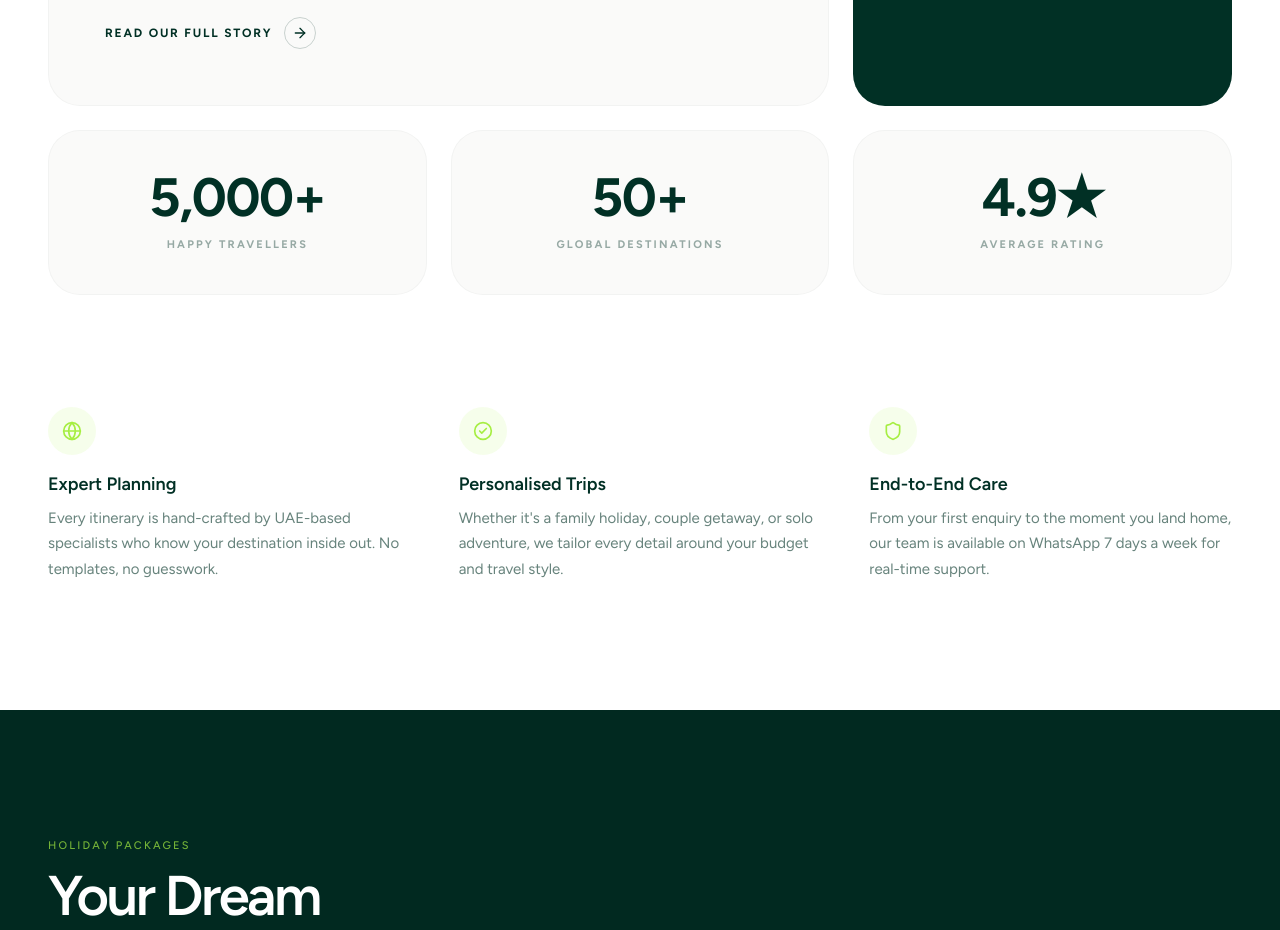
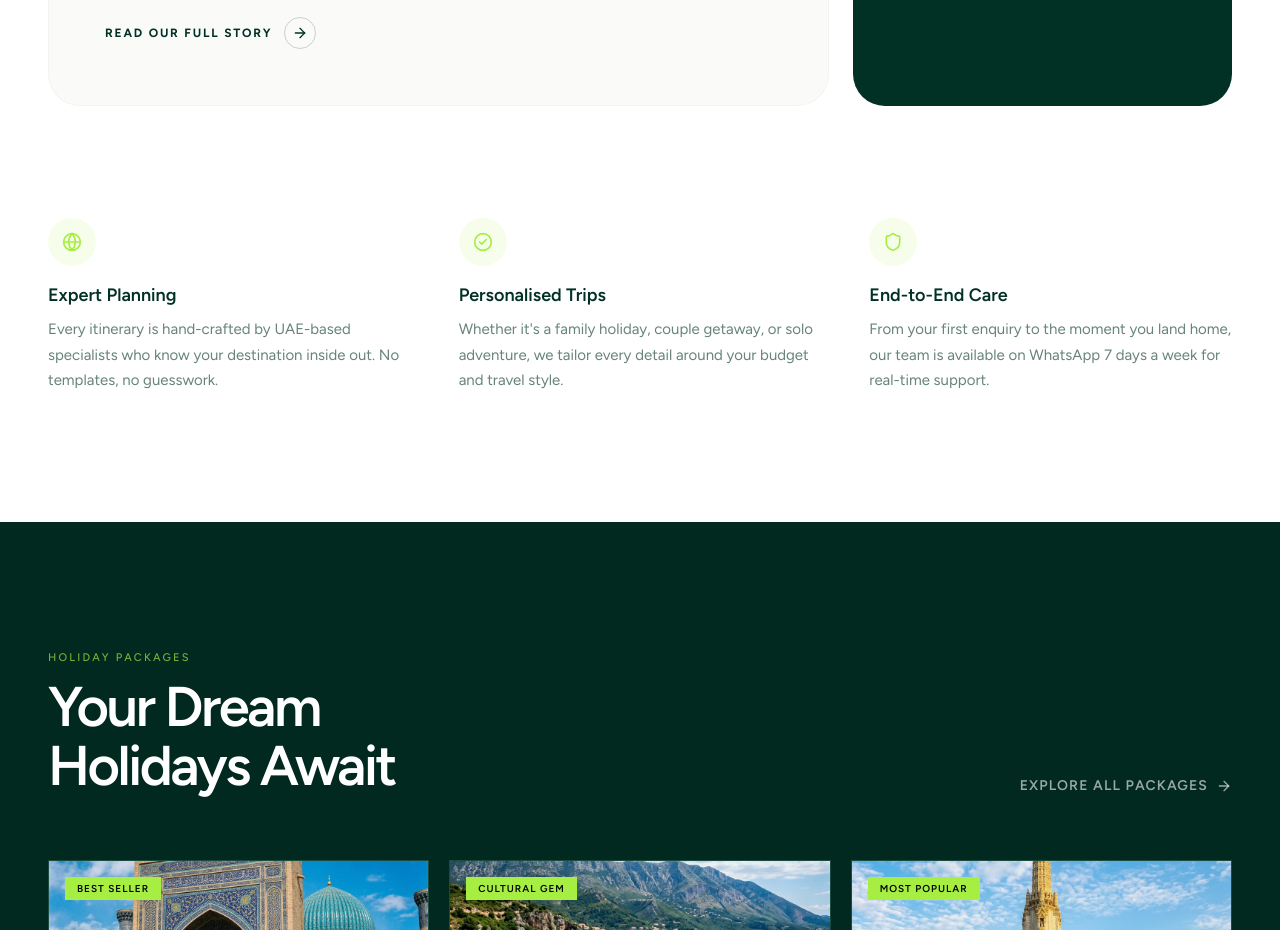
Before and after one commit to salmanpkabu-del/skylight, a Next.js app: page / in a window 1280 px wide. Shown: the part 1580-2510 px from the top of the page. Built offline with nearby package versions, Linux system fonts and the light colour scheme.

Commit message:
UI: remove redundant stat cards from About section bento grid

```diff
--- a/components/About.tsx
+++ b/components/About.tsx
@@ -106,21 +106,6 @@ export default function About() {
             </p>
           </div>
 
-          {/* Bottom Stat Cards */}
-          <div className="reveal lg:col-span-4 bg-[#fafaf9] rounded-[32px] p-10 flex flex-col justify-center items-center text-center border border-brand-dark/[0.03] hover:border-brand-dark/10 transition-colors">
-            <p className="text-[54px] font-bold text-brand-dark leading-none tracking-tight mb-3">5,000+</p>
-            <p className="text-[11px] font-bold tracking-[0.2em] uppercase text-brand-dark/40">Happy Travellers</p>
-          </div>
-
-          <div className="reveal lg:col-span-4 bg-[#fafaf9] rounded-[32px] p-10 flex flex-col justify-center items-center text-center border border-brand-dark/[0.03] hover:border-brand-dark/10 transition-colors">
-            <p className="text-[54px] font-bold text-brand-dark leading-none tracking-tight mb-3">50+</p>
-            <p className="text-[11px] font-bold tracking-[0.2em] uppercase text-brand-dark/40">Global Destinations</p>
-          </div>
-
-          <div className="reveal lg:col-span-4 bg-[#fafaf9] rounded-[32px] p-10 flex flex-col justify-center items-center text-center border border-brand-dark/[0.03] hover:border-brand-dark/10 transition-colors">
-            <p className="text-[54px] font-bold text-brand-dark leading-none tracking-tight mb-3">4.9★</p>
-            <p className="text-[11px] font-bold tracking-[0.2em] uppercase text-brand-dark/40">Average Rating</p>
-          </div>
         </div>
 
         {/* ── 3. Minimal Pillars ──────────────────────────── */}
```
